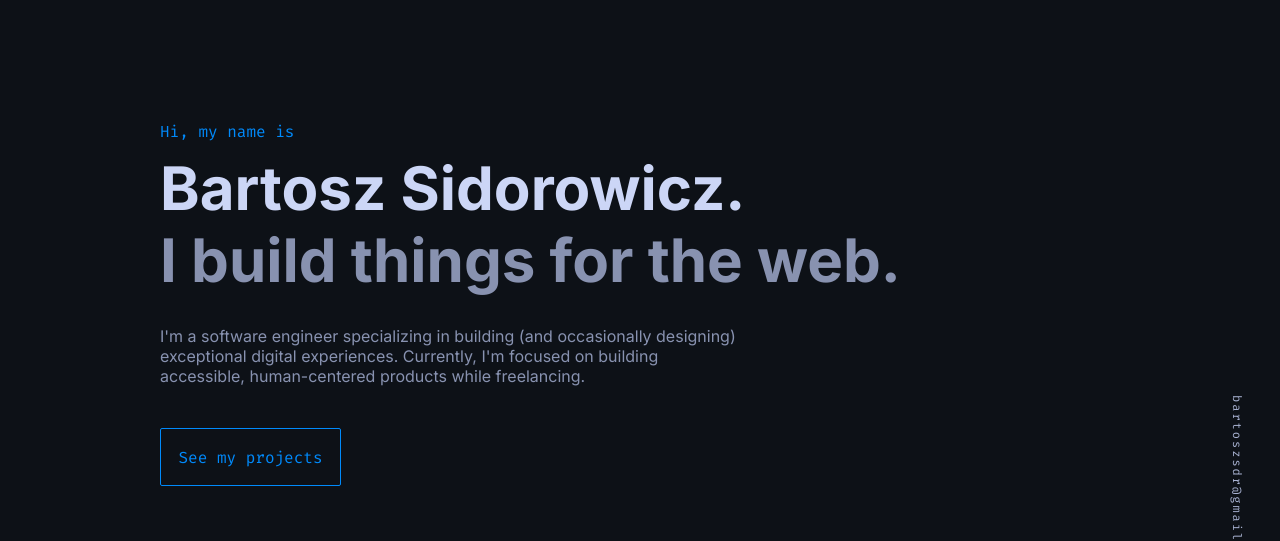
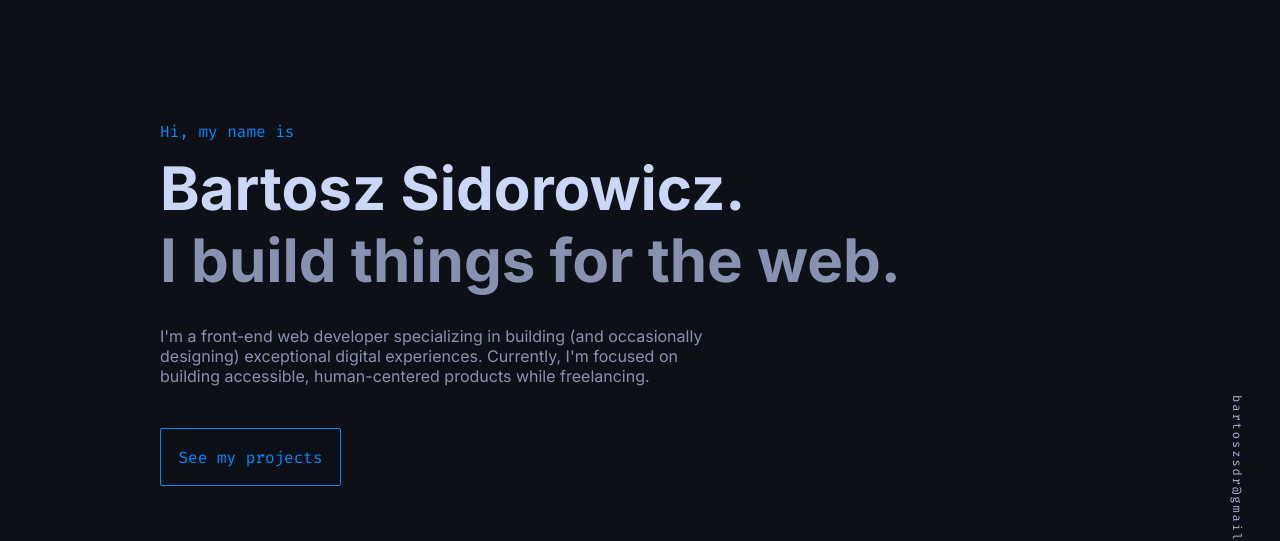
Before and after one commit to bartoszsdr/codecave, an Astro site: page / in a window 1280 px wide. Shown: the part 106-647 px from the top of the page. Built offline with nearby package versions, Linux system fonts and the light colour scheme; Astro itself is replaced by a stand-in of ours.

Commit message:
change p content

```diff
--- a/src/components/Hero.astro
+++ b/src/components/Hero.astro
@@ -14,7 +14,7 @@ import '../styles/hero.scss'
 	</div>
 	<div>
 		<p class='hero__description'>
-			I'm a software engineer specializing in building (and occasionally designing) exceptional digital experiences.
+			I'm a front-end web developer specializing in building (and occasionally designing) exceptional digital experiences.
 			Currently, I'm focused on building accessible, human-centered products while freelancing.
 		</p>
 	</div>
```
